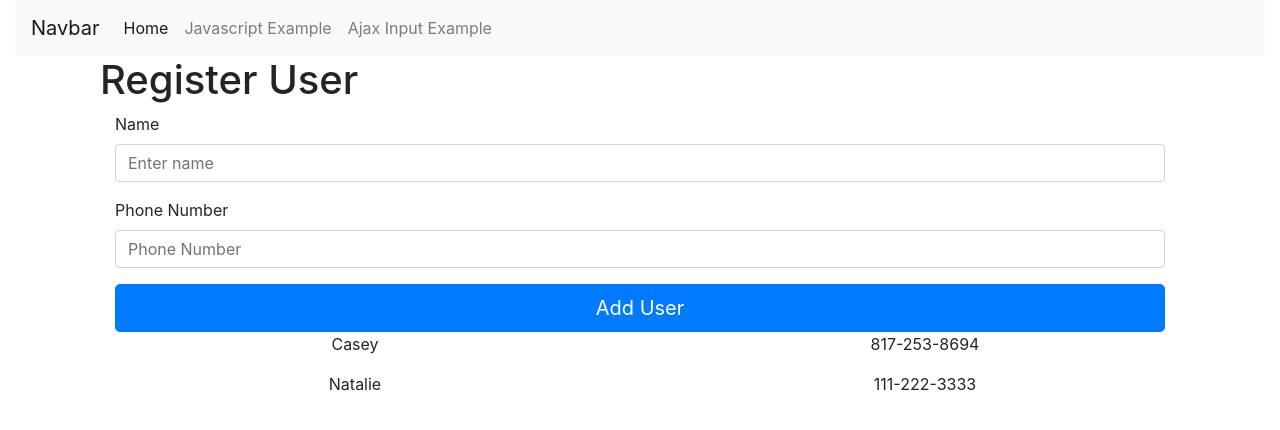
After one commit to caseylewis/base_flask_project, a Flask app: page /ajax_input_example in a window 1280 px wide. The commit adds this page. Shown: the top 430 px of the page. Run offline with Flask 2, Linux system fonts and the light colour scheme; some libraries are stand-ins or nearby versions.

Commit message:
Updating for the pages to have an example of ajax.

```diff
--- a/app.py
+++ b/app.py
@@ -1,7 +1,18 @@
-from flask import Flask, render_template, request  # , redirect, url_for, jsonify
+from flask import Flask, render_template, request, jsonify  # , redirect, url_for
 
 # FLASK APP
 app = Flask(__name__)
+
+user_list_data = [
+    {
+        'name': 'Casey',
+        'phone_number': '817-253-8694',
+    },
+    {
+        'name': 'Natalie',
+        'phone_number': '111-222-3333',
+    }
+]
 
 
 @app.route('/', methods=['GET', 'POST'])
@@ -9,14 +20,26 @@ def index():
     return render_template('index.html')
 
 
-@app.route('/first_page')
-def first_page():
-    return render_template('first_page.html')
+@app.route('/javascript_example')
+def javascript_example():
+    return render_template('javascript_example.html')
 
 
-@app.route('/second_page')
-def second_page():
-    return render_template('second_page.html')
+@app.route('/ajax_input_example', methods=['GET', 'POST'])
+def ajax_input_example():
+    return render_template('ajax_input_example.html', user_list=user_list_data)
+
+
+@app.route('/add_user', methods=['POST'])
+def add_user():
+    # CREATE NEW USER
+    user = {}
+    # COPY USER FROM FORM VALUES
+    for key, value in request.form.items():
+        user[key] = value
+
+    user_list_data.append(user)
+    return jsonify(user_list_data)
 
 
 if __name__ == '__main__':
--- /dev/null
+++ b/templates/ajax_input_example.html
@@ -0,0 +1,55 @@
+{% extends "base.html" %}
+
+{% block content %}
+<!--MAIN CONTENT-->
+<div class="container">
+    <!--REGISTER FORM-->
+    <div class="container">
+        <h1>Register User</h1>
+        <div class="col">
+            <form action="" id="register_user_form" method="POST">
+                <!--    NAME-->
+                <div class="form-group">
+                    <label for="name">Name</label>
+                    <input type="text" class="form-control" name="name" id="name" aria-describedby="name"
+                           placeholder="Enter name">
+                    <!--        <small id="emailHelp" class="form-text text-muted">We'll never share your email with anyone else.</small>-->
+                </div>
+                <!--    PHONE NUMBER-->
+                <div class="form-group">
+                    <label for="phone_number">Phone Number</label>
+                    <input type="text" class="form-control" name="phone_number" id="phone_number"
+                           placeholder="Phone Number">
+                </div>
+                <button class="btn btn-primary btn-lg btn-block" onclick="submitForm()">Add User</button>
+            </form>
+        </div>
+    </div>
+</div>
+
+<div class="container" id="user_list">
+    {% include "user_list.html" %}
+</div>
+{% endblock %}
+
+{% block javascript %}
+<script>
+    function submitForm() {
+        $.ajax({
+            type: 'POST',
+            url: "/add_user",
+            data: $("#register_user_form").serialize(),
+            datatype: "json",
+
+            success: function(data) {
+                console.log("success!");
+                $("#user_list").html(data.html);
+            },
+
+            error: function (xhr, errmsg, err) {
+                console.log("error is: " + xhr.status + ": " + xhr.responseText);
+            }
+        });
+    }
+</script>
+{% endblock %}
--- a/templates/header.html
+++ b/templates/header.html
@@ -19,13 +19,13 @@
         <div class="collapse navbar-collapse" id="navbarSupportedContent">
             <ul class="navbar-nav mr-auto">
                 <li class="nav-item active">
-                    <a class="nav-link" href="/">Home <span class="sr-only">(current)</span></a>
+                    <a class="nav-link" href="/">Home<span class="sr-only">(current)</span></a>
                 </li>
                 <li class="nav-item">
-                    <a class="nav-link" href="/first_page">Page 1</a>
+                    <a class="nav-link" href="/javascript_example">Javascript Example</a>
                 </li>
                 <li class="nav-item">
-                    <a class="nav-link" href="/second_page">Page 2</a>
+                    <a class="nav-link" href="/ajax_input_example">Ajax Input Example</a>
                 </li>
             </ul>
         </div>
--- /dev/null
+++ b/templates/user_list.html
@@ -0,0 +1,10 @@
+{% for user in user_list %}
+<div class="row">
+    <div class="col">
+        <p style="text-align: center;">{{ user.name }}</p>
+    </div>
+    <div class="col">
+        <p style="text-align: center;">{{ user.phone_number }}</p>
+    </div>
+</div>
+{% endfor %}
```
Also changed, not shown: templates/second_page.html (deleted, +0 -12 lines), templates/javascript_example.html (renamed from templates/first_page.html).
